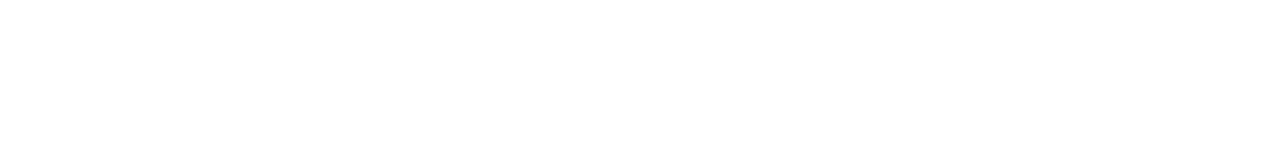
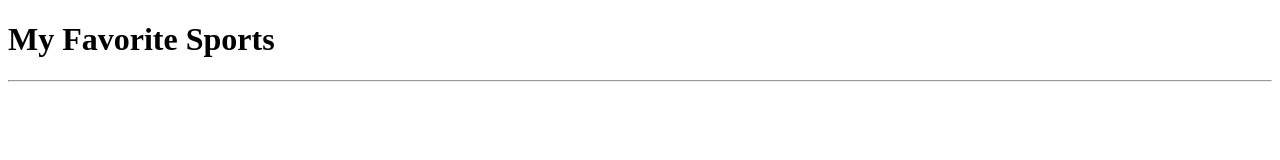
Before and after one commit to McLovin9/CS3, a plain HTML site: page index.html in a window 1280 px wide. Drawn offline with Linux system fonts and the light colour scheme.

Commit message:
Update index.html

```diff
--- a/index.html
+++ b/index.html
@@ -1,2 +1,12 @@
 <!DOCTYPE html>
 <html>
+  <head>
+    <title>Graded Excercise</title>
+    <body>
+      <div>
+        <h1>My Favorite Sports</h1>
+        <hr>
+      </div>
+    </body>
+  </head>
+</html>
```
